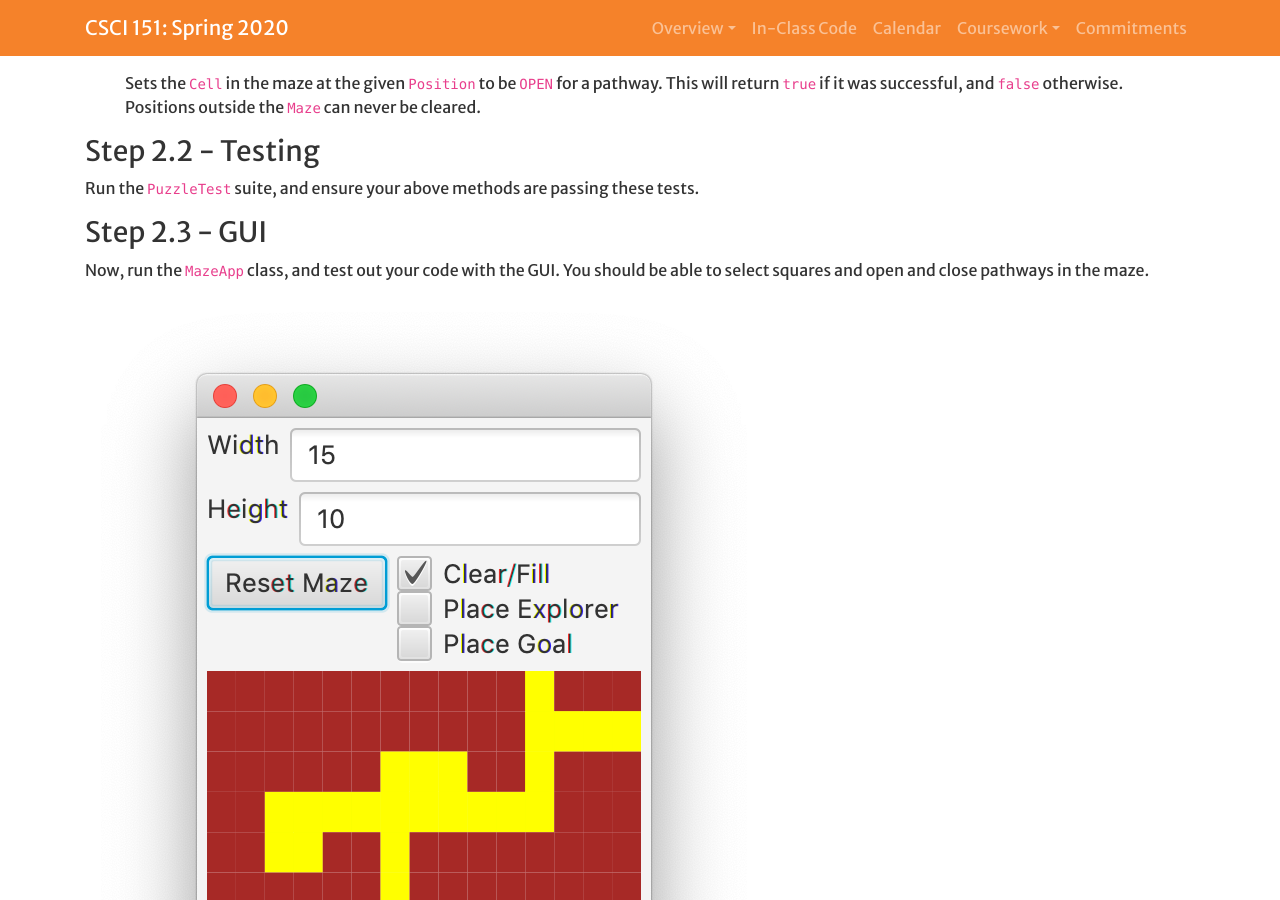
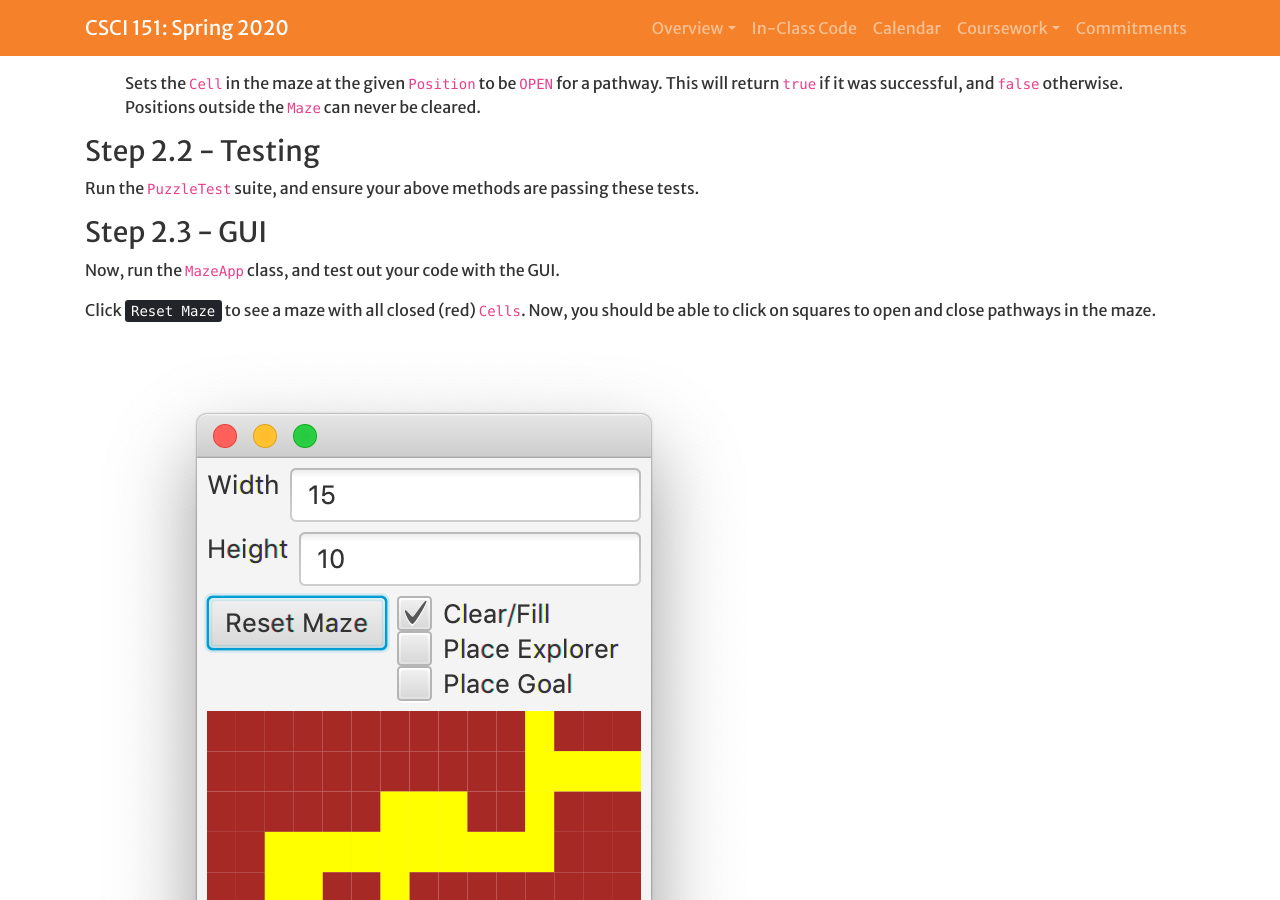
Before and after one commit to Hendrix-CS/csci151, a Jekyll site: the page built from labs/maze-enums.md, in a window 1280 px wide and 900 px high, scrolled down 3708 px. Built offline with Jekyll 4.4.1, drawn with Linux system fonts in a browser that asks for light colours; a script that is not in the unit is left out; our own code applies the rules of GitHub Pages for plain Markdown files; some of the changed text lies outside the part shown.

Commit message:
Even more lab3 updates

```diff
--- a/labs/maze-enums.md
+++ b/labs/maze-enums.md
@@ -162,8 +162,10 @@ these tests.
 
 ### Step 2.3 - GUI
 
-Now, run the `MazeApp` class, and test out your code with the GUI. You
-should be able to select squares and open and close pathways in the
+Now, run the `MazeApp` class, and test out your code with the GUI.
+
+Click <kbd>Reset Maze</kbd> to see a maze with all closed (red) `Cells`.
+Now, you should be able to click on squares to open and close pathways in the
 maze.
 
 ![](../assets/images/mazegui2.png){: .img-fluid}
```
Also changed, not shown: other parts of labs/maze-enums.md (+7 -4 lines).
